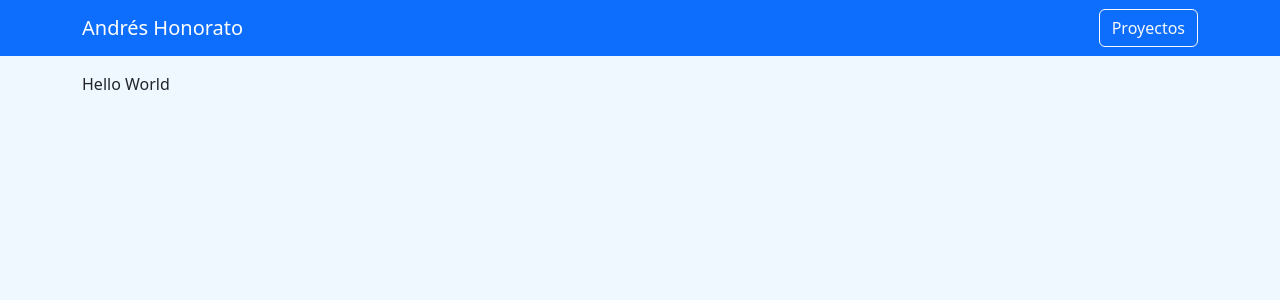
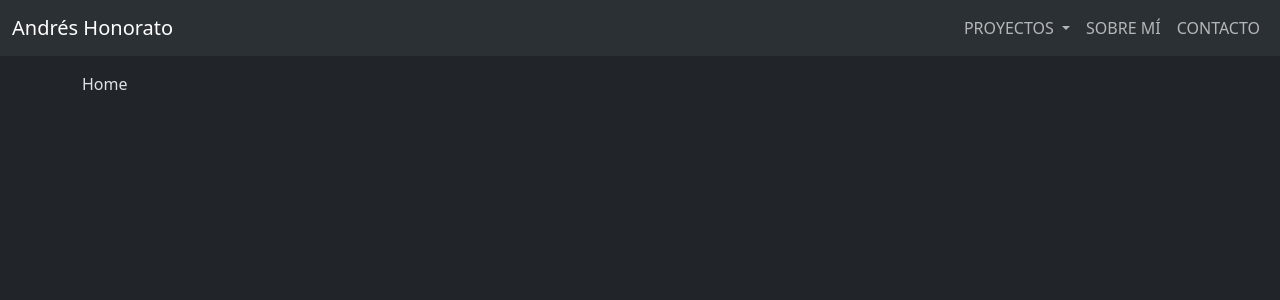
Before and after one commit to mauser776/gato1, a Django app: page / in a window 1280 px wide. Shown: the top 300 px of the page. Run offline with Django 4.2, Linux system fonts and the light colour scheme.

Commit message:
commit 3

```diff
--- a/gato1/urls.py
+++ b/gato1/urls.py
@@ -15,15 +15,14 @@ Including another URLconf
     2. Add a URL to urlpatterns:  path('blog/', include('blog.urls'))
 """
 from django.contrib import admin
-from django.urls import path
+from django.urls import path, include
 
 from django.conf.urls.static import static
 from django.conf import settings
-from .views import hello_world
 
 urlpatterns = [
     path('admin/', admin.site.urls),
-    path('', hello_world)
+    path('', include('home.urls', namespace='home')),
 
 ]
 
--- a/gato1/views.py
+++ b/gato1/views.py
@@ -1,6 +1,3 @@
 from django.shortcuts import render
 
 # Create your views here.
-
-def hello_world(request):
-    return render(request, 'home.html')
--- a/templates/home.html
+++ b/home/templates/home/contacto.html
@@ -1,12 +1,9 @@
 {% extends 'base.html' %}
 
-{% block scripts %}
-{% endblock scripts %}
-
 {% block title %}
-Home
+Proyectos
 {% endblock title %}
 
 {% block content %}
-Hello World
+Contacto
 {% endblock content %}
--- /dev/null
+++ b/home/templates/home/home.html
@@ -0,0 +1,12 @@
+{% extends 'base.html' %}
+
+{% block scripts %}
+{% endblock scripts %}
+
+{% block title %}
+Home
+{% endblock title %}
+
+{% block content %}
+Home
+{% endblock content %}
--- /dev/null
+++ b/home/urls.py
@@ -0,0 +1,13 @@
+from django.urls import path
+from .views import home_view, proyectos_view, sobre_mi_view, contacto_view
+
+app_name = 'home'
+
+urlpatterns = [
+    path('', home_view),
+    path('proyectos/', proyectos_view),
+    path('sobre-mi/', sobre_mi_view),
+    path('contacto/', contacto_view),
+    # path('q/mis-quieros/', mis_quieros_view, name='mis-quieros-view'),
+
+]
--- a/home/views.py
+++ b/home/views.py
@@ -2,5 +2,14 @@ from django.shortcuts import render
 
 # Create your views here.
 
-def hello_world(request):
-    return render(request, 'home.html')
+def home_view(request):
+    return render(request, 'home/home.html')
+
+def proyectos_view(request):
+    return render(request, 'home/proyectos.html')
+
+def contacto_view(request):
+    return render(request, 'home/contacto.html')
+
+def sobre_mi_view(request):
+    return render(request, 'home/sobremi.html')
--- a/static/style.css
+++ b/static/style.css
@@ -1,3 +1,3 @@
-body {
+/* body {
     background-color: aliceblue;
-}
+} */
--- a/templates/base.html
+++ b/templates/base.html
@@ -1,7 +1,7 @@
 {% load static %}
 
 <!doctype html>
-<html lang="en">
+<html lang="en" data-bs-theme="dark">
   <head>
     <!-- Required meta tags -->
     <meta charset="utf-8">
@@ -24,8 +24,8 @@
         {% block content %}
 
         {% endblock content %}
+    </div>
 
-    </div>
     <!-- Bootstrap Javascript -->
     <script src="https://cdn.jsdelivr.net/npm/@popperjs/core@2.11.8/dist/umd/popper.min.js" integrity="sha384-I7E8VVD/ismYTF4hNIPjVp/Zjvgyol6VFvRkX/vR+Vc4jQkC+hVqc2pM8ODewa9r" crossorigin="anonymous"></script>
     <script src="https://cdn.jsdelivr.net/npm/bootstrap@5.3.2/dist/js/bootstrap.min.js" integrity="sha384-BBtl+eGJRgqQAUMxJ7pMwbEyER4l1g+O15P+16Ep7Q9Q+zqX6gSbd85u4mG4QzX+" crossorigin="anonymous"></script>
--- a/templates/navbar.html
+++ b/templates/navbar.html
@@ -1,6 +1,28 @@
-<nav class="navbar navbar-dark bg-primary">
-    <div class="container">
-        <a href="" class="navbar-brand">Andrés Honorato</a>
-        <a href="" class="btn btn-outline-light">Proyectos</a>
+<nav class="navbar navbar-expand-lg bg-body-tertiary">
+    <div class="container-fluid">
+      <a class="navbar-brand" href="#">Andrés Honorato</a>
+      <button class="navbar-toggler" type="button" data-bs-toggle="collapse" data-bs-target="#navbarNavDropdown" aria-controls="navbarNavDropdown" aria-expanded="false" aria-label="Toggle navigation">
+        <span class="navbar-toggler-icon"></span>
+      </button>
+      <div class="collapse navbar-collapse" id="navbarNavDropdown">
+        <ul class="navbar-nav ms-auto">
+            <li class="nav-item dropdown">
+                <a class="nav-link dropdown-toggle" href="#" role="button" data-bs-toggle="dropdown" aria-expanded="false">
+                  PROYECTOS
+                </a>
+                <ul class="dropdown-menu">
+                  <li><a class="dropdown-item" href="#">XX</a></li>
+                  <li><a class="dropdown-item" href="#">XXX</a></li>
+                  <li><a class="dropdown-item" href="#">XXXX</a></li>
+                </ul>
+              </li>
+          <li class="nav-item">
+            <a class="nav-link" href="#">SOBRE MÍ</a>
+          </li>
+          <li class="nav-item">
+            <a class="nav-link" href="#">CONTACTO</a>
+          </li>
+        </ul>
+      </div>
     </div>
-</nav>
+  </nav>
```
Also changed, not shown: home/templates/home/proyectos.html (added, +9 -0 lines).
